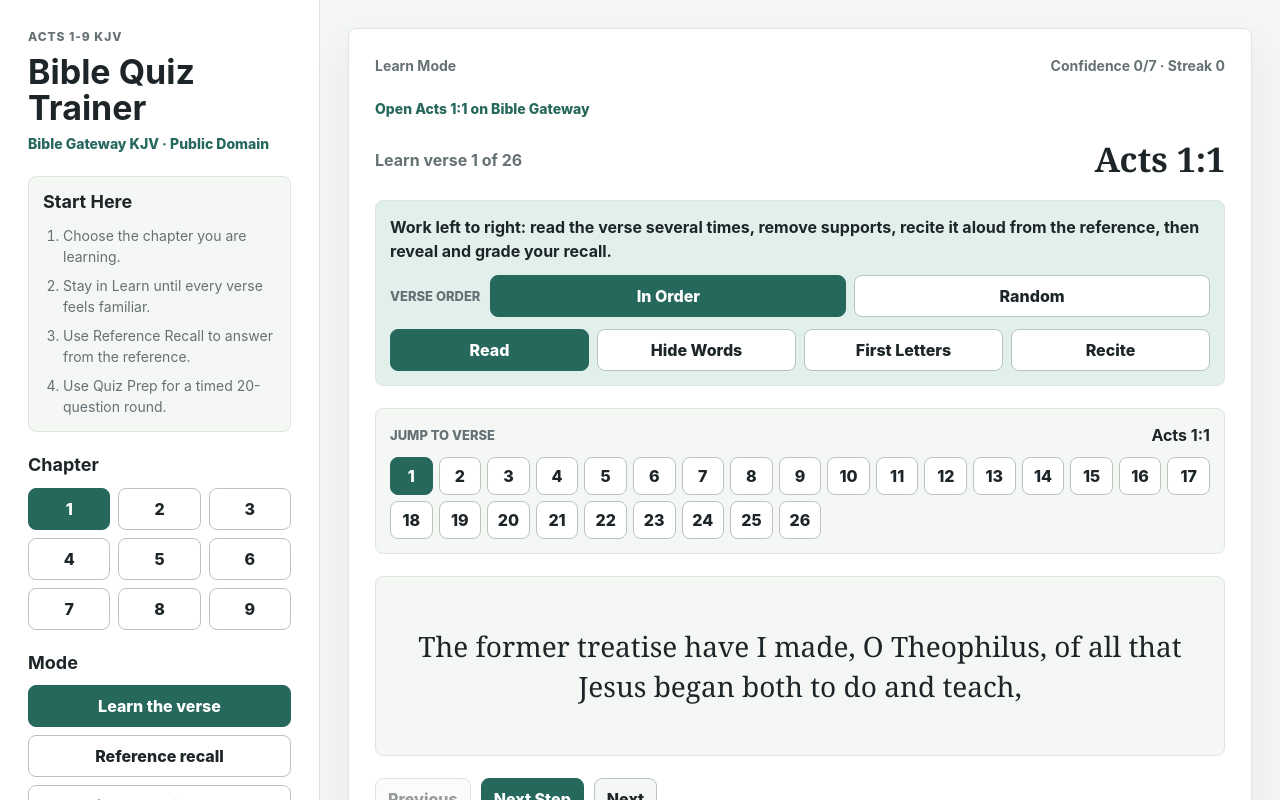
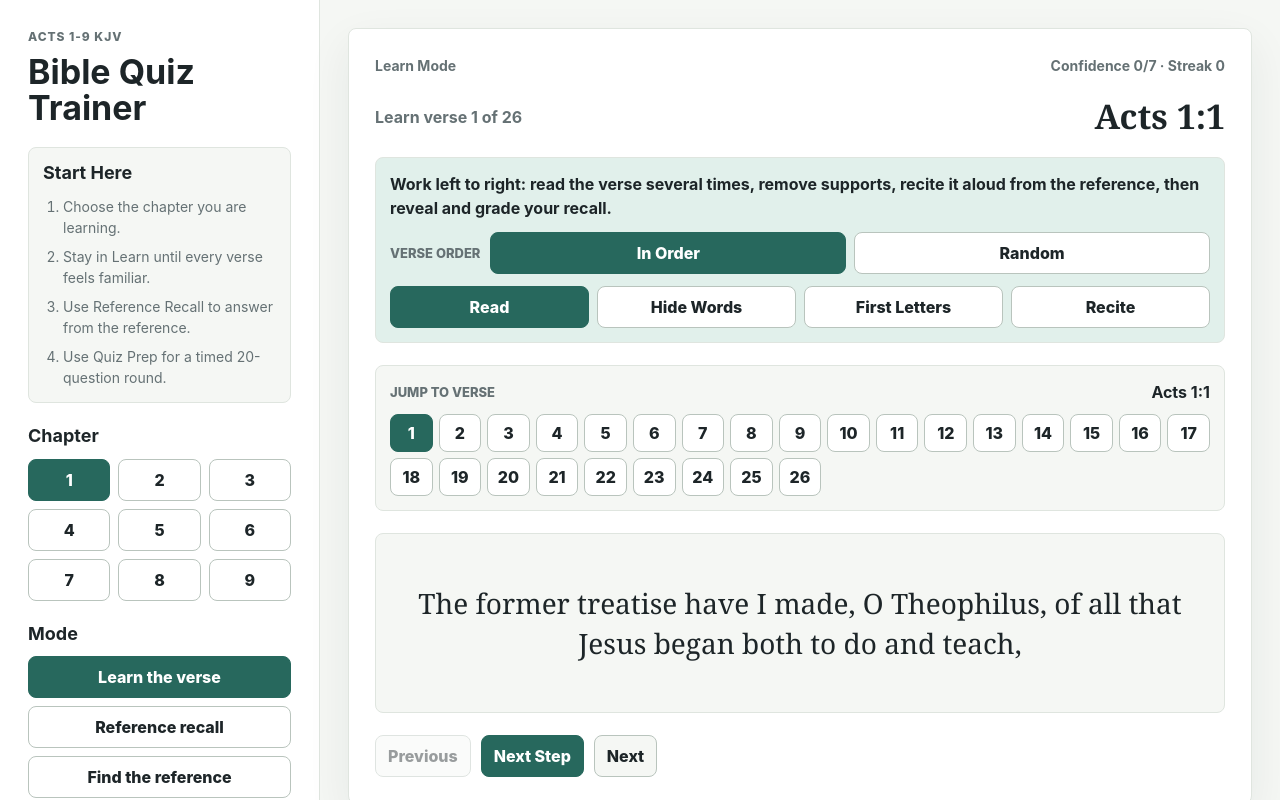
Before and after one commit to nicopamp/bible-quiz-trainer, a React (Vite) app: page / in a window 1280 px wide. Shown: the top 800 px of the page. Built offline with nearby package versions, Linux system fonts and the light colour scheme.

Commit message:
Remove public scripture source links

```diff
--- a/src/App.css
+++ b/src/App.css
@@ -17,17 +17,6 @@
 .brand-block {
   display: grid;
   gap: 8px;
-}
-
-.source-link {
-  color: var(--accent);
-  font-size: 14px;
-  font-weight: 800;
-  text-decoration: none;
-}
-
-.source-link:hover {
-  text-decoration: underline;
 }
 
 .eyebrow {
@@ -156,18 +145,6 @@
   color: var(--muted);
   font-size: 14px;
   font-weight: 700;
-}
-
-.passage-link {
-  justify-self: start;
-  color: var(--accent);
-  font-size: 14px;
-  font-weight: 800;
-  text-decoration: none;
-}
-
-.passage-link:hover {
-  text-decoration: underline;
 }
 
 .prompt-row {
--- a/src/App.tsx
+++ b/src/App.tsx
@@ -48,7 +48,6 @@ type StoredProgress = {
 }
 
 const STORAGE_KEY = 'bible-quiz-acts-kjv-progress-v1'
-const bibleGatewayKjvUrl = 'https://www.biblegateway.com/versions/King-James-Version-KJV-Bible/'
 const chapters = Array.from({ length: 9 }, (_, index) => index + 1)
 const learnStages: Array<{ stage: LearnStage; label: string }> = [
   { stage: 'read', label: 'Read' },
@@ -131,10 +130,6 @@ function classify(confidence: number) {
   if (confidence >= 5) return 'mastered'
   if (confidence >= 2) return 'learning'
   return 'weak'
-}
-
-function bibleGatewayPassageUrl(reference: string) {
-  return `https://www.biblegateway.com/passage/?search=${encodeURIComponent(reference)}&version=KJV`
 }
 
 function firstWords(text: string, count: number) {
@@ -528,9 +523,6 @@ function App() {
         <div className="brand-block">
           <span className="eyebrow">Acts 1-9 KJV</span>
           <h1>Bible Quiz Trainer</h1>
-          <a className="source-link" href={bibleGatewayKjvUrl} target="_blank" rel="noreferrer">
-            Bible Gateway KJV · Public Domain
-          </a>
         </div>
 
         <section className="control-group guide-card" aria-labelledby="start-heading">
@@ -625,15 +617,6 @@ function App() {
                 {activeProgress ? ` · Streak ${activeProgress.streak}` : ''}
               </span>
             </div>
-            <a
-              className="passage-link"
-              href={bibleGatewayPassageUrl(activeVerse.reference)}
-              target="_blank"
-              rel="noreferrer"
-            >
-              Open {activeVerse.reference} on Bible Gateway
-            </a>
-
             {mode === 'learn' && (
               <LearnCard
                 verse={activeVerse}
```
Also changed, not shown: 1 other file (tests, documents, lock files or other folders).
